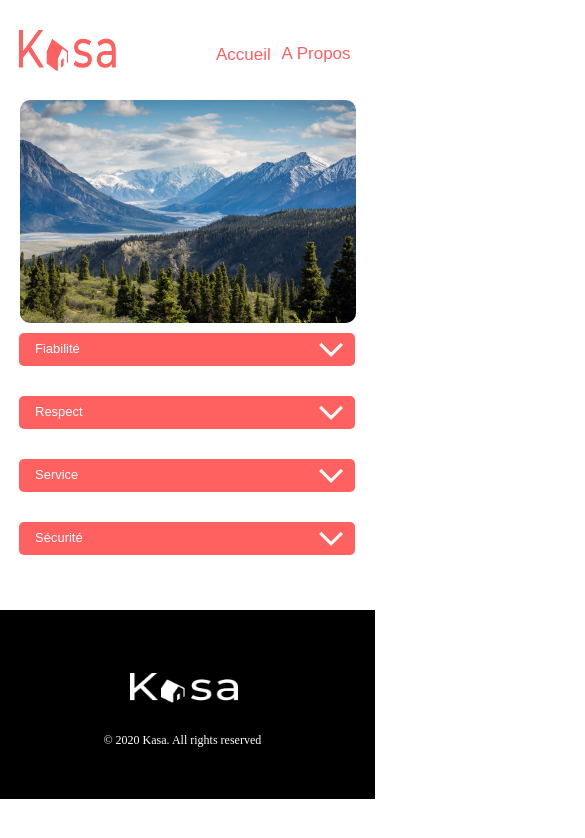
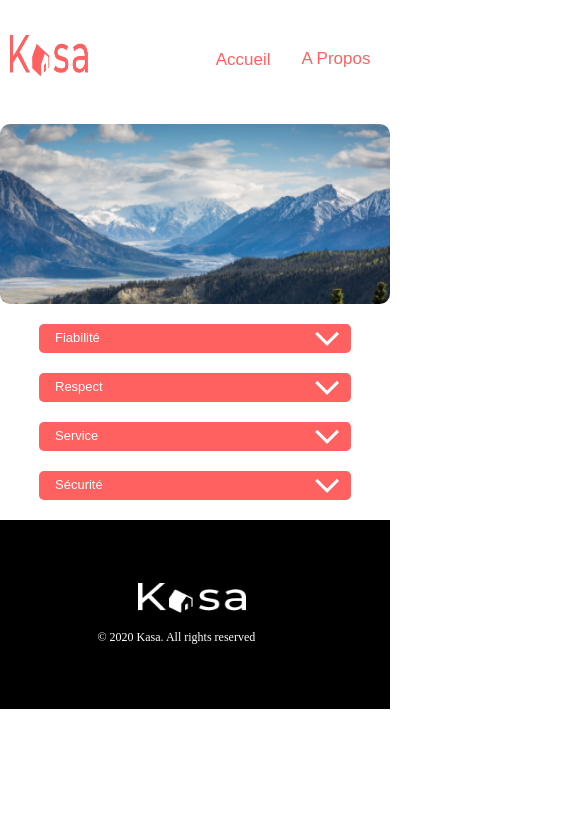
Before and after one commit to karimatest/kasa, a React (Create React App) app in the folder my-app/: page /About in a window 390 px wide. Shown: the top 838 px of the page, 585 px wide, since content can reach past the window. Built offline with nearby package versions, Linux system fonts and the light colour scheme.

Commit message:
modifier le css

```diff
--- a/my-app/src/App.css
+++ b/my-app/src/App.css
@@ -1,18 +1,26 @@
+* {
+    margin: 0;
+    padding: 0;
+    box-sizing: border-box;
+}
+#root{
+    max-width: 1400px;
+    margin: 0 auto;
+}
+
 body{
     width: 100%;
-    margin: 0;
     font-family: 'Montserrat', sans-serif;
     font-style: normal;
 }
 
 .Header{
-width: 1240px;
+width: 100%;
 height: 68px;
 display: flex;
 justify-content: space-between;
 margin-top: 20px;
 align-items: center;
-margin-left: 182px;
 }
 
 .nav{
@@ -69,19 +77,19 @@ color: #FFFFFF;
     font-style: normal;
     font-weight: 500;
     font-size: 48px;
-    line-height: 264.6%;
+    line-height: 461.6%;
     display: flex;
     justify-content: center;
 }
 
 .Banner-img {
     background-image: url('./Images/banner.png');
+    background-size: cover;
     border-radius: 25px;
-    width: 1240px;
+    width: 100%;
     height: 223px;
     display: flex;
     justify-content: center;
-    margin-left: 180px;
     margin-top: 34px;
 }
 .Card{
@@ -109,6 +117,7 @@ bottom: 0%;
 background: #FF6060;
 border-radius: 10px;
 cursor: pointer;
+object-fit: cover;
 }
 
 a {
@@ -130,7 +139,7 @@ a {
 }
 .Gallery{
 padding: 20px;
-width: 1208px;
+width: 100%;
 height: auto;
 display: flex;
 justify-content: space-around;
@@ -138,28 +147,21 @@ flex-wrap: wrap;
 background: #F7F7F7;
 border-radius: 25px;
 margin-top: 20px;
-margin-left: 180px;
+gap: 3%;
+
 }
 /*     fin de la page Home    */
 /*    la page About     */
 .Banner-imgAbout{
     background-image: url('./Images/BannerAbout.png');
+    background-size: cover;
     border-radius: 25px;
-    width: 1240px;
+    width: 100%;
     height: 223px;
-    margin-left: 180px;
+
     margin-top: 34px;
 }
 
-/*.section-collap{
-    width: 1023px;
-    height: 47px;
-    background: #FF6060;
-    border-radius: 5px;
-    border-radius: 5px;
-    margin: 130px;
-
-}*/
 .Collap-container{
     margin: 20px;
 }
@@ -209,8 +211,8 @@ cursor: pointer;
 
 }
 .About-collap{
-    width: 1023px;
-   margin-left: 17%;
+    width: 80%;
+   margin: 20px auto;
 }
 /*   fin de la page About   */
 /*   La page Not Found   */
@@ -247,40 +249,47 @@ text-decoration-line: underline;
 color: #FF6060;
 margin: 150px;
 }
-/*   Fin de la page d'Erreur  */
-/*    La page fiche de logement    */
+/*       Fin de la page d'Erreur  */
+/*****   La page fiche de logement  *****/
 .slider{
     width: 100%;
     height: auto;
+    position: relative;
 
 }
 .slider-image{
-    width: 1260px;
+    width: 100%;
     height: 415px;
     margin-top: 45px;
-    margin-left: 172px;
     border-radius: 25px;
+    object-fit: cover;
 }
 .sliderPrev{
     position: absolute;
-    left: 13%;
-    top: 40%;
+    left: 4%;
+    top: 50%;
    border: none;
    background-color: transparent;
    cursor: pointer;
 }
+.imgPrevNone{
+    opacity: 0;
+}
 .sliderNext{
     position: absolute;
-    left: 79%;
-    top: 40%;
+    right: 4%;
+    top: 50%;
     border: none;
     background-color: transparent;
     cursor: pointer;
 }
+.imgNextNone{
+    opacity: 0;
+}
 .image-number{
   position: absolute;
   left: 45%;
-  bottom: 34%;
+  bottom: 5%;
   color: #FFFFFF;
   background-color: transparent;
   font-weight: 500;
@@ -298,26 +307,25 @@ margin: 150px;
 }
 .titleInfo{
     display: flex;
-    margin-left: 174px;
     font-weight : 500 ;
     align-items : flex-end ;
     color : #FF6060 ;
+    margin-bottom: 10px;
 }
 .locInfo{
   font-size: 18px;
   width: auto;
   height: 26px;
   line-height: 25.67px;
-  margin-top: -14px;
-  margin-left: 174px;
   color : #FF6060 ;
+  margin-bottom: 10px;
 }
 .tags{
 display: flex;
 width: 30%;
 color : #FFFFFF ;
 border-radius: 10px;
-margin-left: 163px;
+gap: 10px;
 
 }
 .min-tag{
@@ -328,15 +336,18 @@ width: 100px;
 height: 25px;
 font-size: 14px;
 line-height: 22px;
-margin-left: 10px;
 
+
+}
+.profLoge{
+    position: relative;
 }
 .name{
     position: absolute;
-    width: 93px;
-    height: 52px;
-    left: 75%;
-    top: 558px;
+    width: 107px;
+    height: 59px;
+    right: 5%;
+    bottom: 133%;
     font-weight: 500;
     font-size: 18px;
     line-height: 142.6%;
@@ -352,80 +363,91 @@ margin-left: 10px;
     background: #C4C4C4;
 }
 .stars{
-    margin-left: 75%;
-    margin-top: -2%;
+   display: flex;
+   justify-content: flex-end;
+   padding: 10px;
+   gap: 8px;
 }
 
 .collapLeft{
   display: flex;
-  width: 50%;
-  margin-top: 63px;
-  margin-left: 160px;
+  width: 48%;
+  margin-top: 53px;
+
 }
 .collapRight{
     display: block;
-    width: 47%;
-   margin-right: 266px;
-    margin-top: 63px;
+    width: 48%;
+    margin-top: 53px;
 }
 .Collape{
    display: flex;
    width: 100%;
    justify-content: space-between;
-   gap: 30px;
+   gap: 20px;
 
 }
 
 /********** Responsive Mobile      ********/
 
-@media (min-width:350px)and (max-width: 918px){
+@media (max-width: 480px){
+
   .body{
+    width: 100%;
+  }
+ #root{
+    max-width: 600px;
+    margin: 0 auto;
+ }
 
-    width: 375px;
-  }
   .Header{
     height: 70px;
-    width: 335px;
-    margin: 15px 0px 0px 12px;
+    width: 100%;
   }
   .HeaderLogo{
-    width: 97px;
+    width: 20%;
     height: 41px;
-    margin-left: 7px;
+    margin: 10px;
   }
  .nav{
     height: 30px;
-    width: 209px;
-    margin-left: 40px;
+    width: 57%;
+    display: flex;
+    justify-content: space-between;
+
  }
  .nav_home{
-    width: 77px;
+    width: 30%;
     height: 32px;
     font-size: 17px;
+    margin-left: 62px;
  }
  .nav_about{
     height: 31px;
-    width: 98px;
+    width: 34%;
     font-size: 17px;
-    margin: 0px;
+    margin-left: 20px;
+
  }
 
  .Home, .About, .NotFound{
-   width: 375PX;
-   padding: 5px;
+   width: 100%;
 
  }
+ .sectionBanner{
+    width: 100%;
+ }
 .Banner-img{
-    width: 335.27px;
+    width: 100%;
     height: 111.17px;
-    margin: 10px 5px 0px 8px;
     border-radius: 10px;
     background: url(./Images/bannerMobile.png);
+    background-size: cover;
     background-repeat: no-repeat;
 }
 .Banner{
     height: 48px;
-    width: 217px;
+    width: 100%;
     font-size: 20px;
     color: #FFFFFF;
     background-color: transparent;
@@ -434,25 +456,30 @@ margin-left: 10px;
 }
 .Gallery{
 height: auto;
-width: 335px;
+width: 100%;
 border-radius: 0px;
 padding: 0;
-margin: 10px 5px 0 10px;
+object-fit: cover;
 }
 .Card{
     height: 255px;
-    width: 336px;
+    width: 100%;
     border-radius: 10px;
     margin-top: 15px;
     margin-bottom: 5px;
+    object-fit: cover;
 }
 .Card-img{
     height: 255px;
-    width: 335px;
+    width: 100%;
+    object-fit: cover;
+}
+.Card-titre{
+    width: 300px;
 }
 .Footer{
     height: 189px;
-    width: 375px;
+    width: 100%;
 
 }
 .FooterLogo{
@@ -461,34 +488,32 @@ margin: 10px 5px 0 10px;
     margin-left: 23px;
 }
 .FooterText{
-    height: 46px;
-    width: 513px;
-    margin-left: 375PX;
+    height: 23px;
+    width: 50%;
     font-size: 12px;
-    margin-top: 0px;
+    margin: 10px auto;
 }
 .Banner-imgAbout{
-    height: 223px;
-    width: 336px;
+    height: 180px;
+    width: 100%;
     border-radius: 10px;
     background: url(./Images/BannerAboutM.png);
     background-repeat: no-repeat;
-    margin: 10px 5px 5px 15px;
+    background-size: cover;
 }
 .About{
     height: auto;
 }
 .About-collap{
-   width: 484px;
-    margin: 10px 5px 0px 10px;
+   width: 80%;
 
 }
 .title-icon{
     height: 29px;
 }
 .Collap-container{
-    width: 332px;
-    margin: 10px 8px 30px 4px;
+    width: 100%;
+    margin: 20px auto;
 }
 
 .NotFound{
@@ -511,28 +536,20 @@ margin: 10px 5px 0 10px;
     font-size: 15px;
     margin: 50px 50px 50px 50px;
 }
-/*    La page Fiche logement mobile */
-/*.FicheLogement{
-    height: auto;
+/******  La page Fiche logement mobile ******/
 
-}*/
+
+
 .slider-image{
     height: 255px;
-    width: 336px;
-    margin-left: 10px;
+    width: 100%;
     border-radius: 10px;
+    object-fit: cover;
 }
-.sliderPrev{
-    margin-top: -15px;
-}
-.sliderNext{
-    margin-top: -15px;
-    margin-left: -10px;
-}
+
 .imgPrev{
     width: 24px;
     height: 24px;
-    margin-left: -33px;
     cursor: pointer;
 }
 .imgPrevNone{
@@ -541,6 +558,8 @@ margin: 10px 5px 0 10px;
 .imgNext{
     width: 24px;
     height: 24px;
+    cursor: pointer;
+
 }
 .imgNextNone{
     opacity: 0;
@@ -548,13 +567,14 @@ margin: 10px 5px 0 10px;
 .image-number{
     width: 24px;
     height: 24px;
-    margin-bottom: 59px;
     font-size: 12px;
+    left: 175px
 }
+
 .titleInfo{
     width: 335px;
     height: 46px;
-    margin: 10px;
+    margin: 0px 10px 10px 10px;
     font-size: 18px;
 }
 .locInfo{
@@ -562,54 +582,58 @@ margin: 10px 5px 0 10px;
     height: 23px;
     padding: 5px;
     font-size: 14px;
-    margin-left: 5px;
+
 }
 .tags{
-   margin-left: 0px;
+   margin-left: 3px;
    width: 76%;
    height:19px;
    margin-bottom: 22px;
 }
 .min-tag{
    height: 21px;
-   width: 84px;
+   width: 88px;
    border-radius: 5px;
 }
 .stars{
-    margin-left: 10px;
-    margin-top: 41px;
+    justify-content: start;
+    gap: 0;
 }
+
 .Etoile{
     width: 15px;
     height: 15px;
     padding: 2px;
 }
 .name{
-    margin-left: -36px;
+    margin-left: -49px;
     height: 33px;
     width: 93px;
     font-size: 12px;
-    position: absolute;
-    top:535px;
+    top: 10px;
+
 }
 .profil{
     height: 32px;
    width: 32px;
 }
 .Collape{
+    width: 90%;
    flex-direction: column;
+   margin: 0 auto;
+
 }
 .collapLeft{
   height: auto;
-  width: 335px;
-  margin-left:10px;
+  width: 100%;
   border-radius: 5px;
+
 }
 .collapRight{
     height: auto;
-    width: 335px;
+    width: 100%;
     border-radius: 5px;
-    margin-left: 10px;
+
 }
 .Collap-title{
     height: 19px;
@@ -618,7 +642,7 @@ margin: 10px 5px 0 10px;
 }
 .Collap-content{
     height: auto;
-     width: 307px;
+     width: 100%;
      font-size: 12px;
      border-radius: 5px;
 }
--- a/my-app/src/components/Banner.jsx
+++ b/my-app/src/components/Banner.jsx
@@ -3,7 +3,7 @@ import React from 'react';
 const Banner = () => {
     return (
         <div className='Banner-img'>
-        <section>
+        <section className='sectionBanner'>
             <h1 className='Banner'> Chez vous, partout et ailleurs</h1>
 
         </section>
--- a/my-app/src/components/Collapse.jsx
+++ b/my-app/src/components/Collapse.jsx
@@ -3,6 +3,7 @@ import imageIcon from '../Images/CollapseClo.png';
 
 const Collapse = ({ title, content, contentArray }) => {
     const [Open, setOpen] = useState(false)
+
 
 return Open ? (
     <div>
```
